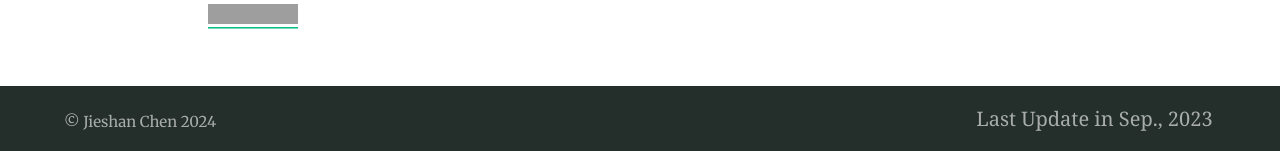
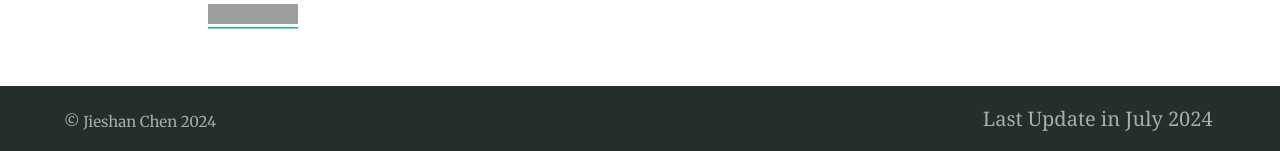
Before and after one commit to chenjshnn/chenjshnn.github.io, a Jekyll site: the page built from index.md, in a window 1280 px wide and 900 px high, scrolled down 4631 px. Shown: the part 746-897 px from the top of the window. Built offline with Jekyll 4.4.1, drawn with Linux system fonts in a browser that asks for light colours; grey boxes are pictures that could not be loaded.

Commit message:
Update _config.yml

```diff
--- a/_config.yml
+++ b/_config.yml
@@ -131,7 +131,7 @@ navigation_header:
   url: /files/JieshanChen_CV.pdf
 
 navigation_footer:
-- title: Last Update in Sep., 2023
+- title: Last Update in July 2024
   url:
 
 social_links: # Appears in sidebar. Set the urls then uncomment and comment out as desired
```
